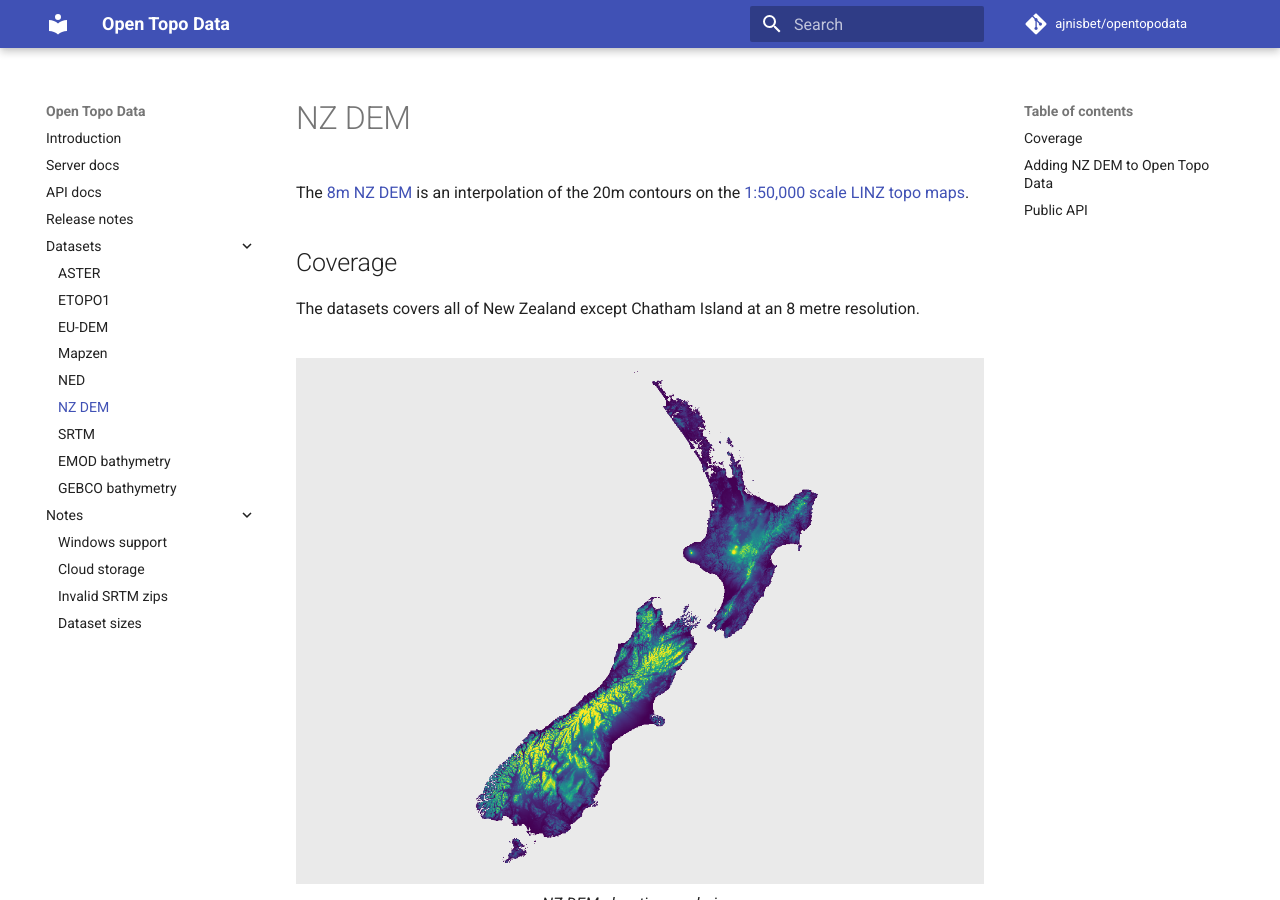
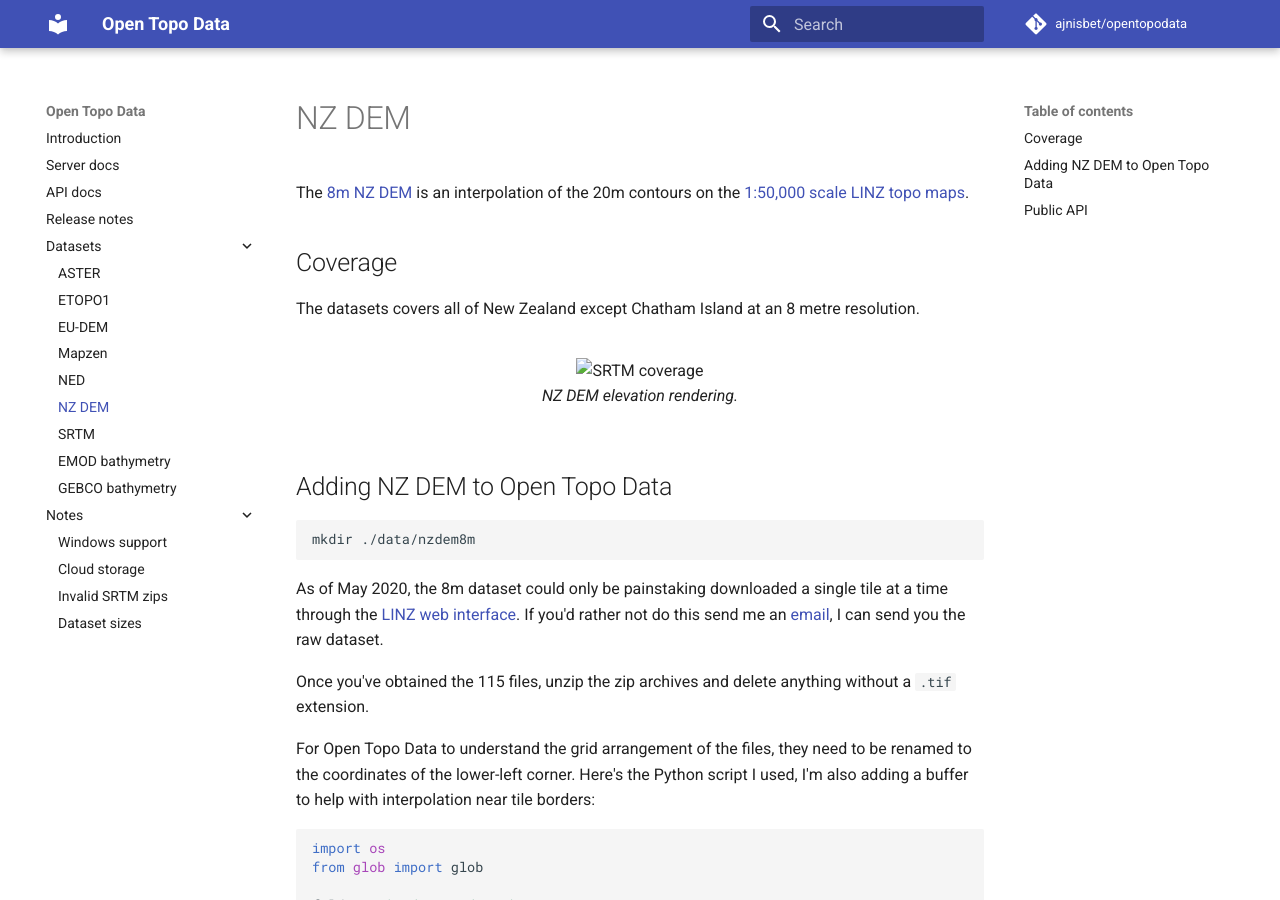
Before and after one commit to ajnisbet/opentopodata, an MkDocs documentation site: the page built from docs/datasets/nzdem.md, in a window 1280 px wide and 900 px high. Built offline with MkDocs 1.6.1 and Material for MkDocs 9.7.7, drawn with Linux system fonts in a browser that asks for light colours; comment, search, counter and statistics services are not loaded.

Commit message:
Update url of internal graphic (line 10)

```diff
--- a/docs/datasets/nzdem.md
+++ b/docs/datasets/nzdem.md
@@ -7,7 +7,7 @@ The [8m NZ DEM](https://data.linz.govt.nz/layer/51768-nz-8m-digital-elevation-mo
 The datasets covers all of New Zealand except Chatham Island at an 8 metre resolution.
 
 <p style="text-align:center; padding: 1rem 0">
-  <img src="/img/nzdem.png" alt="SRTM coverage">
+  <img src="/docs/img/nzdem.png" alt="SRTM coverage">
   <br>
   <em>NZ DEM elevation rendering.</em>
 </p>
```
